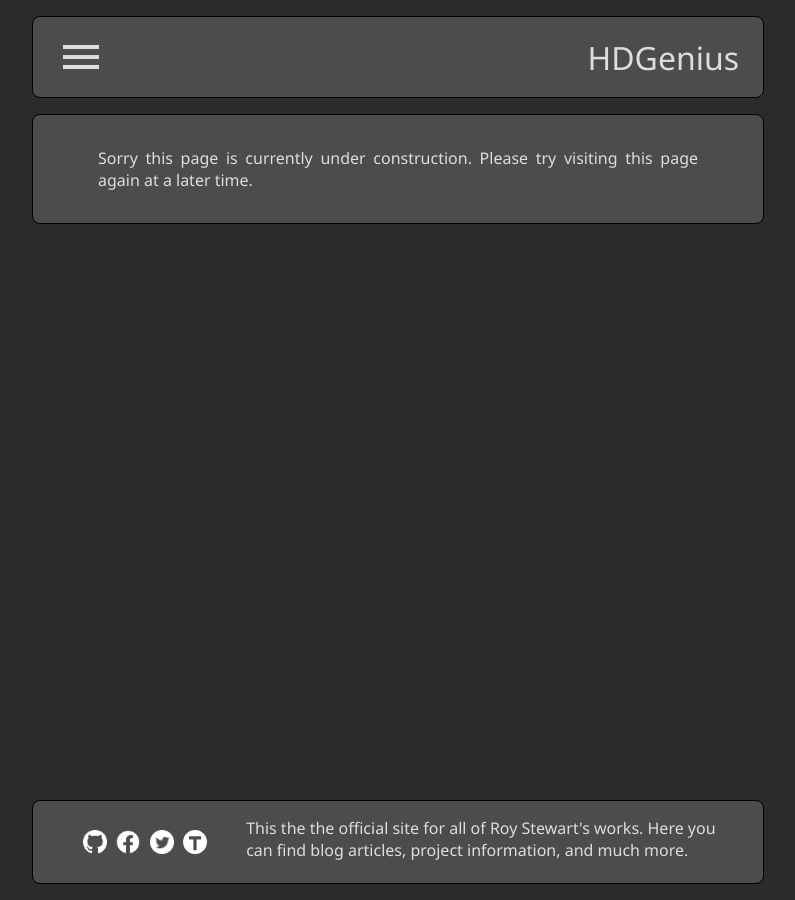
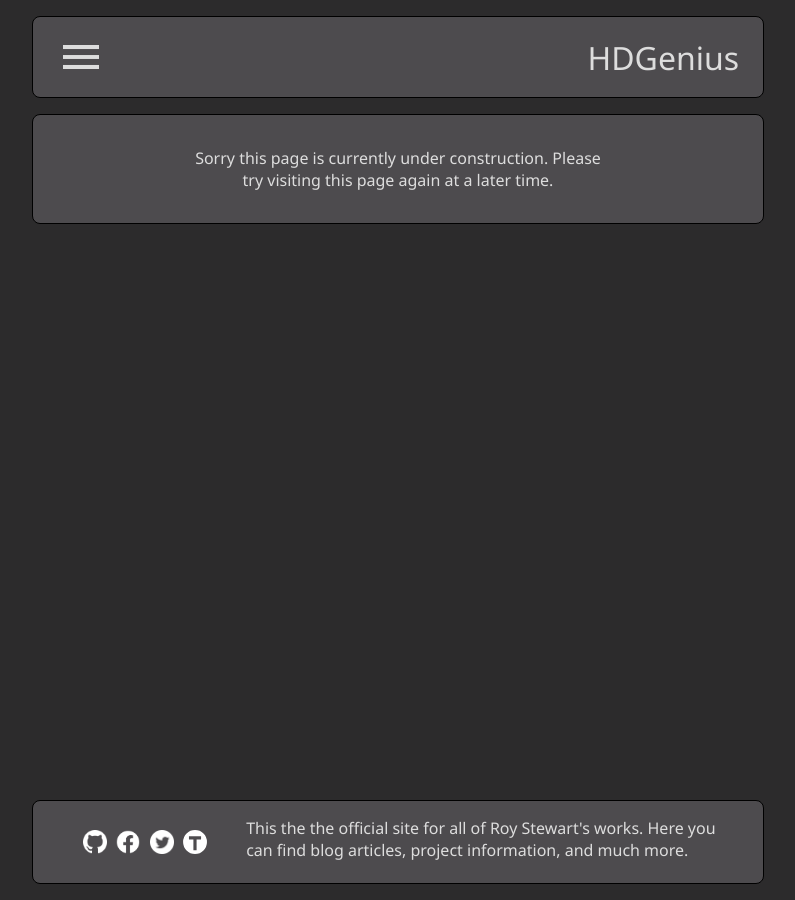
Before and after one commit to roy-stewart/roy-stewart.github.io, a Jekyll site: the page built from projects/hd-jekyll.html, in a window 1280 px wide. Shown: the whole page, without its empty margins (242-1037 px from the left). Built offline with Jekyll 4.4.1, drawn with Linux system fonts in a browser that asks for light colours.

Commit message:
Updated the error message styling

```diff
--- a/_layouts/error.html
+++ b/_layouts/error.html
@@ -3,13 +3,16 @@
 ---
 
 <style type="text/css" media="screen">
-    .container {
-      margin: 10px auto;
-      max-width: 600px;
+    .error-message {
+      max-width: 45ch;
+      margin: auto;
+    }
+
+    .error-message, .error-message * {
       text-align: center;
     }
 </style>
 
-<div class="container">
-    {{ content }}
+<div class="error-message">
+  {{content}}
 </div>
```
